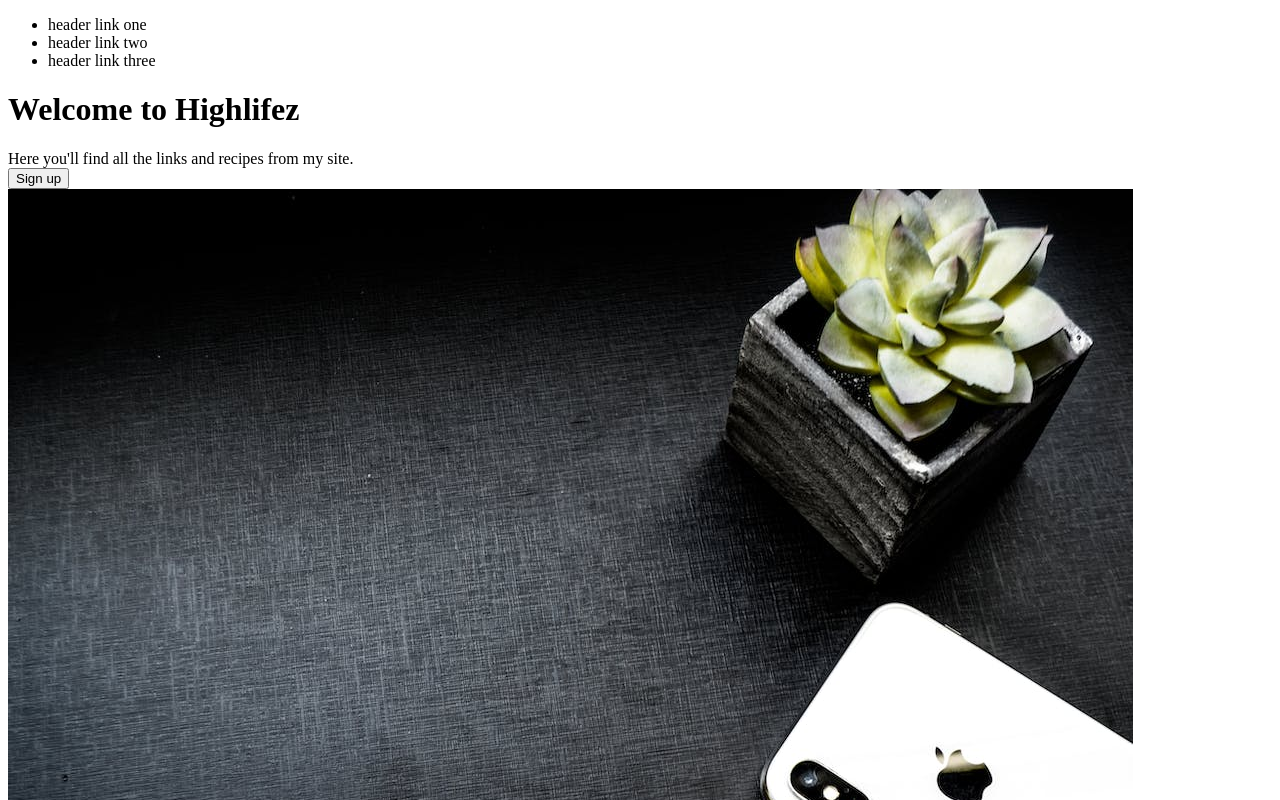
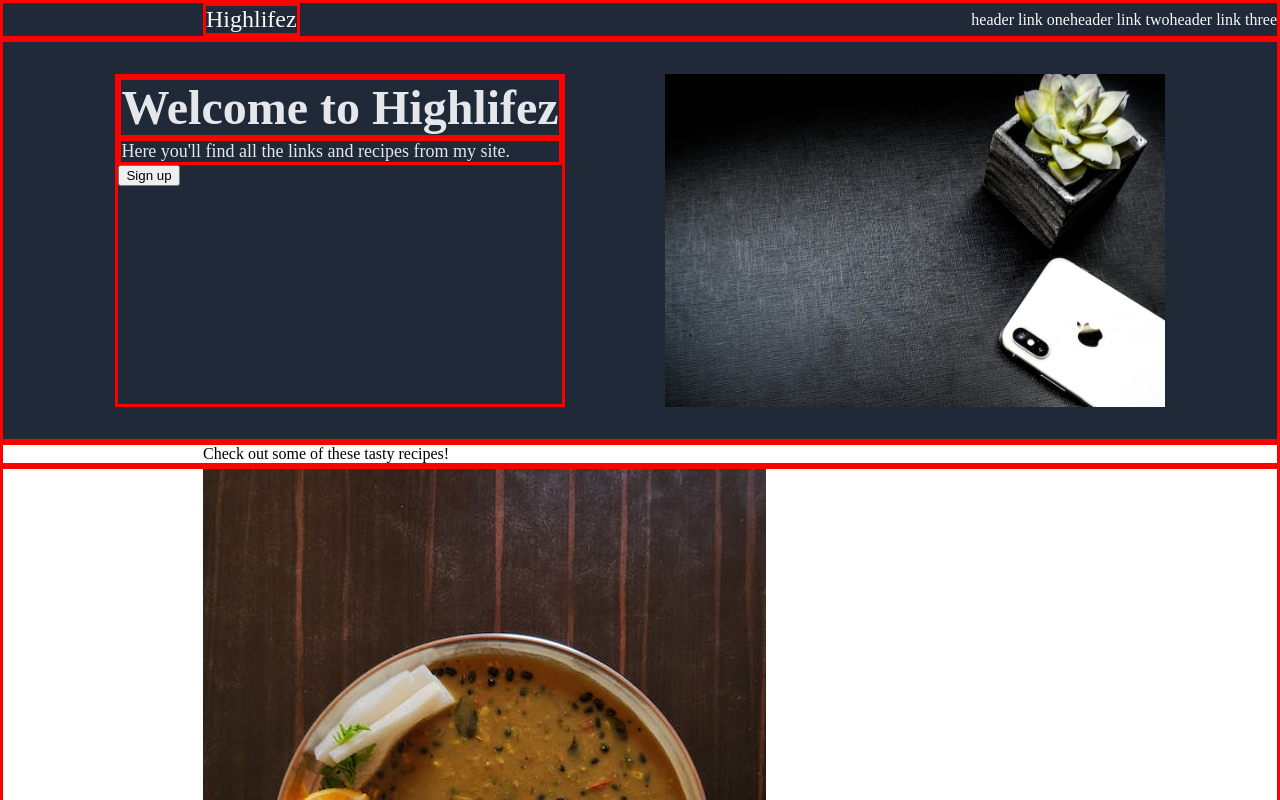
Before and after one commit to Highlifez/odin-landingpage, a plain HTML site: page index.html in a window 1280 px wide. Shown: the top 800 px of the page. Drawn offline with Linux system fonts and the light colour scheme.

Commit message:
Add layout.cdd Update index.html

```diff
--- a/css/layout.css
+++ b/css/layout.css
@@ -0,0 +1,70 @@
+body {
+    display: flex;
+    flex-direction: column;
+    margin: 0;
+    height: 100vh;
+}
+
+body > div {
+    padding-left: 200px;
+}
+
+div {
+    border: solid;
+    border-color: red;
+}
+
+ul {
+    display: flex;
+    flex: 1;
+    justify-content: end;
+    align-items: center;
+    list-style-type: none;
+    margin: 0;
+    padding: 0;
+}
+
+.header {
+    display: flex;
+    background-color: #1F2937;
+    color: #F9FAF8;
+}
+
+.headerlogo {
+    font-size: 24px;
+}
+
+.headerlinks {
+
+}
+
+.main {
+    display: flex;
+    justify-content: center;
+    background-color: #1F2937;
+    color: #F9FAF8;
+    gap: 100px;
+    padding: 32px;
+}
+
+.main > img {
+    max-width: 500px;
+}
+
+.maininfo > .title {
+    font-weight: bolder;
+    font-size: 48px;
+}
+
+.maininfo > div {
+    color: #E5E7EB;
+    font-size: 18px;
+}
+
+.content {
+    flex-direction: column;
+}
+
+.cardbox {
+    flex-direction: row;
+}
--- a/index.html
+++ b/index.html
@@ -10,17 +10,16 @@
 <link rel="stylesheet"  href="css/layout.css">
 <body>
     <div class="header">
-        <div class="headerlogo"></div>
+        <div class="headerlogo">Highlifez</div>
         <ul class="headerlinks">
             <li>header link one</li>
             <li>header link two</li>
             <li>header link three</li>
         </ul>
     </div>
-    <div class="content">
         <div class="main">
             <div class="maininfo">
-                <h1>Welcome to Highlifez</h1>
+                <div class="title">Welcome to Highlifez</div>
                 <div>Here you'll find all the links and recipes from my site.</div>
                 <button>Sign up</button>
             </div>
@@ -54,6 +53,5 @@
             <button>Sign up</button>
         </div>
     <div class="footer">Copyright ® github.com/Highlifez 2023</div>
-    </div>
 </body>
 </html>
```
